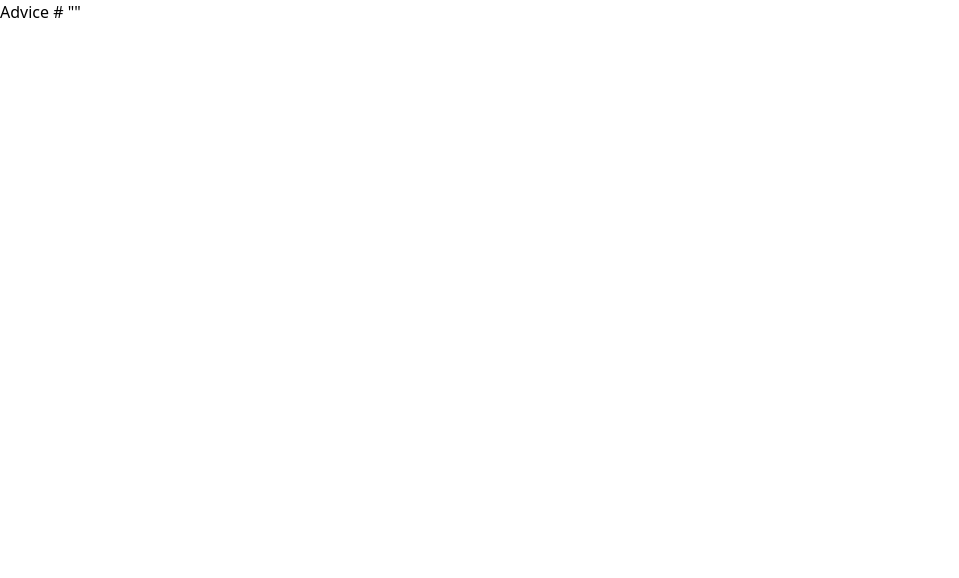
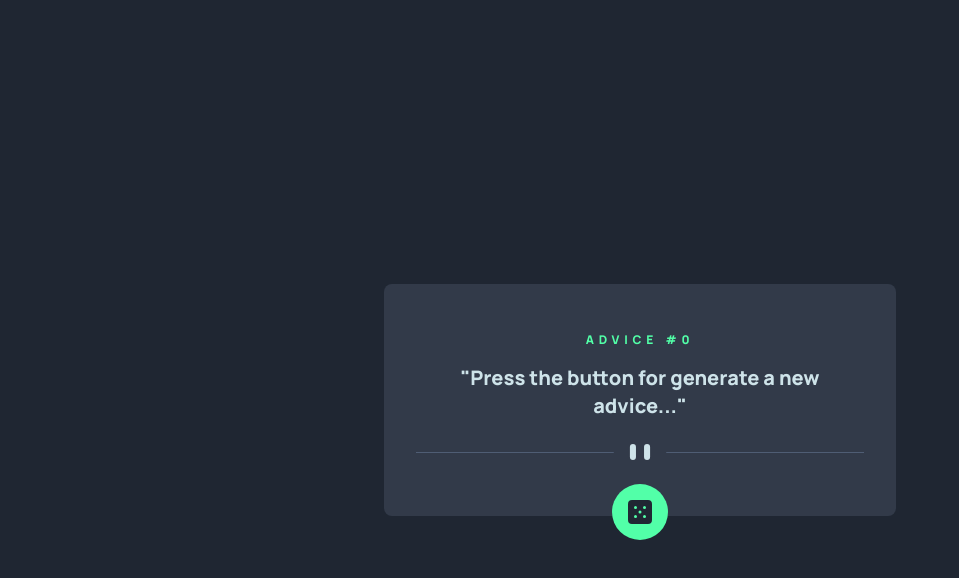
Before and after one commit to devggui/advice-generator-app-main, a website: page index.html in a window 1280 px wide. Shown: the whole page, without its empty margins (0-959 px from the left). Drawn offline with nearby package versions, Linux system fonts and the light colour scheme.

Commit message:
feat: get api data

```diff
--- a/index.html
+++ b/index.html
@@ -12,11 +12,18 @@
 
   <title>Frontend Mentor | Advice generator app</title>
 </head>
-<body>
+<body class="bg-[var(--Dark-Blue)] w-screen h-screen flex items-center justify-center">
+  <main class="flex flex-col items-center justify-center w-full max-w-lg m-4 p-8 bg-[var(--Dark-Grayish-Blue)] rounded-lg text-center">
 
-  Advice #<!-- Advice ID goes here -->
+    <span class="text-[var(--Neon-Green)] tracking-[0.4em] uppercase text-xs my-4" id="adviceId">Advice #<span id="id">0</span></span>
 
-  "<!-- Advice text goes here -->"
+    <strong class="text-xl text-[var(--Light-Cyan)] font-extrabold" id="advice">"Press the button for generate a new advice..."</strong>
 
+    <img class="block sm:hidden my-6" src="./images/pattern-divider-mobile.svg" alt="">
+    <img class="hidden sm:block my-6 w-full" src="./images/pattern-divider-desktop.svg" alt="">
+
+    <button class="p-7 bg-[var(--Neon-Green)] bg-[url('./images/icon-dice.svg')] bg-no-repeat bg-center rounded-full -mb-14 hover:cursor-pointer" id="button" onclick="getAdvice()"></button>
+  </main>
+  <script src="./js/api.js"></script>
 </body>
 </html>
--- a/js/api.js
+++ b/js/api.js
@@ -0,0 +1,13 @@
+async function getAdvice() {
+  try {
+    const id = document.getElementById('id')
+    const advice = document.getElementById('advice')
+
+    const response = await axios.get('https://api.adviceslip.com/advice')
+
+    id.innerText = response.data.slip.id
+    advice.innerText = response.data.slip.advice
+  } catch (error) {
+    console.log(error)
+  }
+}
--- a/package.json
+++ b/package.json
@@ -3,5 +3,8 @@
     "autoprefixer": "^10.4.14",
     "postcss": "^8.4.23",
     "tailwindcss": "^3.3.2"
+  },
+  "dependencies": {
+    "axios": "^1.4.0"
   }
 }
--- a/styles/main.css
+++ b/styles/main.css
@@ -1,3 +1,35 @@
 @tailwind base;
 @tailwind components;
 @tailwind utilities;
+
+@import url('https://fonts.googleapis.com/css2?family=Manrope:wght@800&display=swap');
+
+:root {
+  /* ## Colors */
+
+  /* ### Primary */
+
+  --Light-Cyan: hsl(193, 38%, 86%);
+  --Neon-Green: hsl(150, 100%, 66%);
+
+  /* ### Neutral */
+
+  --Grayish-Blue: hsl(217, 19%, 38%);
+  --Dark-Grayish-Blue: hsl(217, 19%, 24%);
+  --Dark-Blue: hsl(218, 23%, 16%);
+}
+
+* {
+  margin: 0;
+  padding: 0;
+  box-sizing: border-box;
+}
+
+html,
+body {
+  font-family: 'Manrope', sans-serif;
+}
+
+#button:hover {
+  box-shadow: 0 0 20px hsl(150, 100%, 66%);
+}
```
Also changed, not shown: 1 other file.
